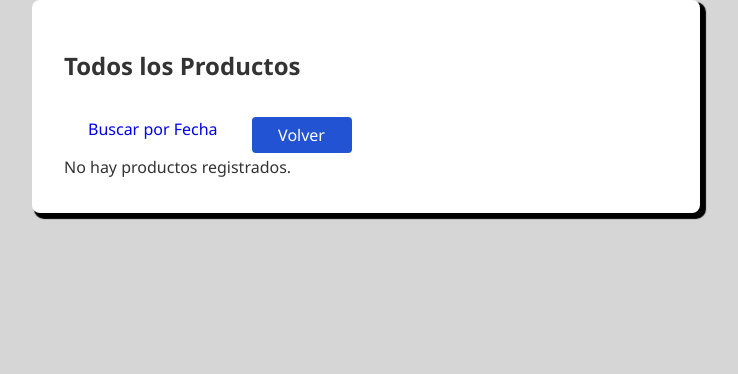
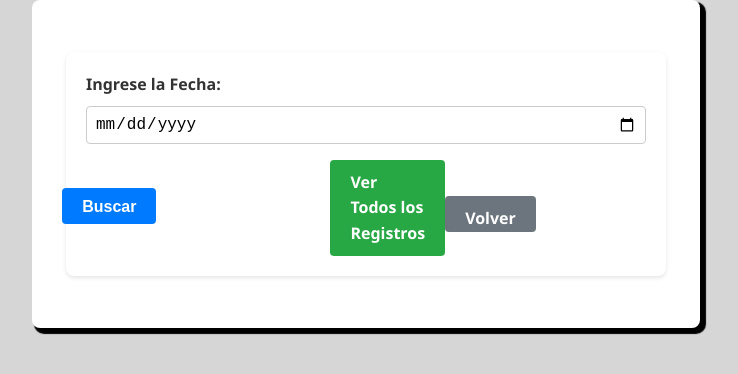
Before and after one commit to cotizacion-rsmautomotriz/cotizacion-rsmautomotriz.github.io, a Flask app: page /table in a window 1280 px wide. Shown: the top 374 px of the page, without its empty margins (224-962 px from the left). Run offline with Flask 3, Linux system fonts and the light colour scheme; the visitor is signed in with stand-in values (Sample User, id 1).

Commit message:
Update table.html

```diff
--- a/app/templates/table.html
+++ b/app/templates/table.html
@@ -1,25 +1,31 @@
 {# templates/table.html #}
 {% extends "base.html" %}
-{% block title %}Todos los Productos{% endblock %}
+{% block title %}Búsqueda por Fecha{% endblock %}
 
 {% block content %}
 <div class="cotizacion">
     <div class="container2">
-        <h2>Todos los Productos</h2>
-        <div class="button-container">
-            <a href="{{ url_for('main.search_date_page') }}" class="button button-search">Buscar por Fecha</a>
-            <a href="{{ url_for('main.dashboard') }}" class="button button-back">Volver</a>
-        </div>
+        <form action="{{ url_for('main.search_by_date') }}" method="POST">
+            <div class="container2-a3">
+                <label for="date">Ingrese la Fecha:</label>
+                <input type="date" id="date" name="search_date" required>
+            </div>
+            <div class="container4">
+                <button type="submit" class="button button-tree">Buscar</button>
+                <a href="{{ url_for('main.all_records') }}" class="button button-view">Ver Todos los Registros</a>
+                <a href="{{ url_for('main.dashboard') }}" class="button button-back">Volver</a>
+            </div>
+        </form>
     </div>
 
     {% if products %}
     <div class="container3">
+        <h2>Repuestos del día {{ search_date }}</h2>
         <table>
             <thead>
                 <tr>
                     <th>Repuesto</th>
                     <th>Monto</th>
-                    <th>Fecha</th>
                 </tr>
             </thead>
             <tbody>
@@ -27,18 +33,16 @@
                 <tr>
                     <td>{{ product.name }}</td>
                     <td>${{ "%.2f"|format(product.amount) }}</td>
-                    <td>{{ product.date }}</td>
                 </tr>
                 {% endfor %}
             </tbody>
+            <tfoot>
+                <tr class="total-row">
+                    <td><strong>Total</strong></td>
+                    <td><strong>${{ "%.2f"|format(total) }}</strong></td>
+                </tr>
+            </tfoot>
         </table>
-        <div class="total">
-            <strong>Total:</strong> ${{ "%.2f"|format(total) }}
-        </div>
-    </div>
-    {% else %}
-    <div class="container3">
-        <p>No hay productos registrados.</p>
     </div>
     {% endif %}
 
@@ -53,53 +57,97 @@
 
 
 <style>
-.edit-input {
-    border: none;
-    background: transparent;
-    width: 100%;
-    padding: 5px;
+.button-view {
+    background-color: #28a745;
+    color: white;
 }
 
-.edit-input:read-only {
-    border: none;
+.button-tree {
+    background-color: #007bff;
+    color: white;
 }
 
-.edit-input:not(:read-only) {
-    border: 1px solid #ddd;
-    background: white;
+.container2 {
+    max-width: 800px;
+    margin: 20px auto;
+    padding: 20px;
+    background-color: #fff;
+    border-radius: 8px;
+    box-shadow: 0 2px 4px rgba(0,0,0,0.1);
 }
 
-.button-edit {
-    background-color: #ffc107;
-    color: black;
-    padding: 10px 20px;
-    border: none;
-    border-radius: 5px;
-    cursor: pointer;
-    margin-top: 20px;
+.container3 {
+    max-width: 800px;
+    margin: 20px auto;
+    padding: 20px;
+    background-color: #fff;
+    border-radius: 8px;
+    box-shadow: 0 2px 4px rgba(0,0,0,0.1);
 }
 
-.button-save {
-    background-color: #28a745;
-    color: white;
-    padding: 10px 20px;
-    border: none;
-    border-radius: 5px;
-    cursor: pointer;
-    margin-top: 20px;
-    margin-left: 10px;
+.date-header {
+    color: #2c3e50;
+    margin-bottom: 15px;
+    padding-bottom: 10px;
+    border-bottom: 2px solid #eee;
 }
 
 .button-container {
+    margin-top: 20px;
     display: flex;
     gap: 10px;
-    margin-top: 20px;
+}
+
+.button {
+    padding: 10px 20px;
+    border: none;
+    border-radius: 4px;
+    cursor: pointer;
+    font-weight: bold;
+    text-decoration: none;
+    display: inline-block;
+}
+
+.button-search {
+    background-color: #007bff;
+    color: white;
+}
+
+.button-back {
+    background-color: #6c757d;
+    color: white;
+}
+
+table {
+    width: 100%;
+    border-collapse: collapse;
+    margin-bottom: 10px;
+}
+
+th, td {
+    padding: 12px;
+    text-align: left;
+    border-bottom: 1px solid #ddd;
+}
+
+th {
+    background-color: #f5f5f5;
+    font-weight: bold;
+}
+
+.total-row {
+    background-color: #f8f9fa;
+}
+
+.total-row td {
+    border-top: 2px solid #dee2e6;
 }
 
 .alert {
-    padding: 10px;
-    margin: 10px 0;
-    border-radius: 5px;
+    padding: 12px;
+    margin: 20px auto;
+    max-width: 800px;
+    border-radius: 4px;
     background-color: #f8d7da;
     color: #721c24;
     border: 1px solid #f5c6cb;
```
